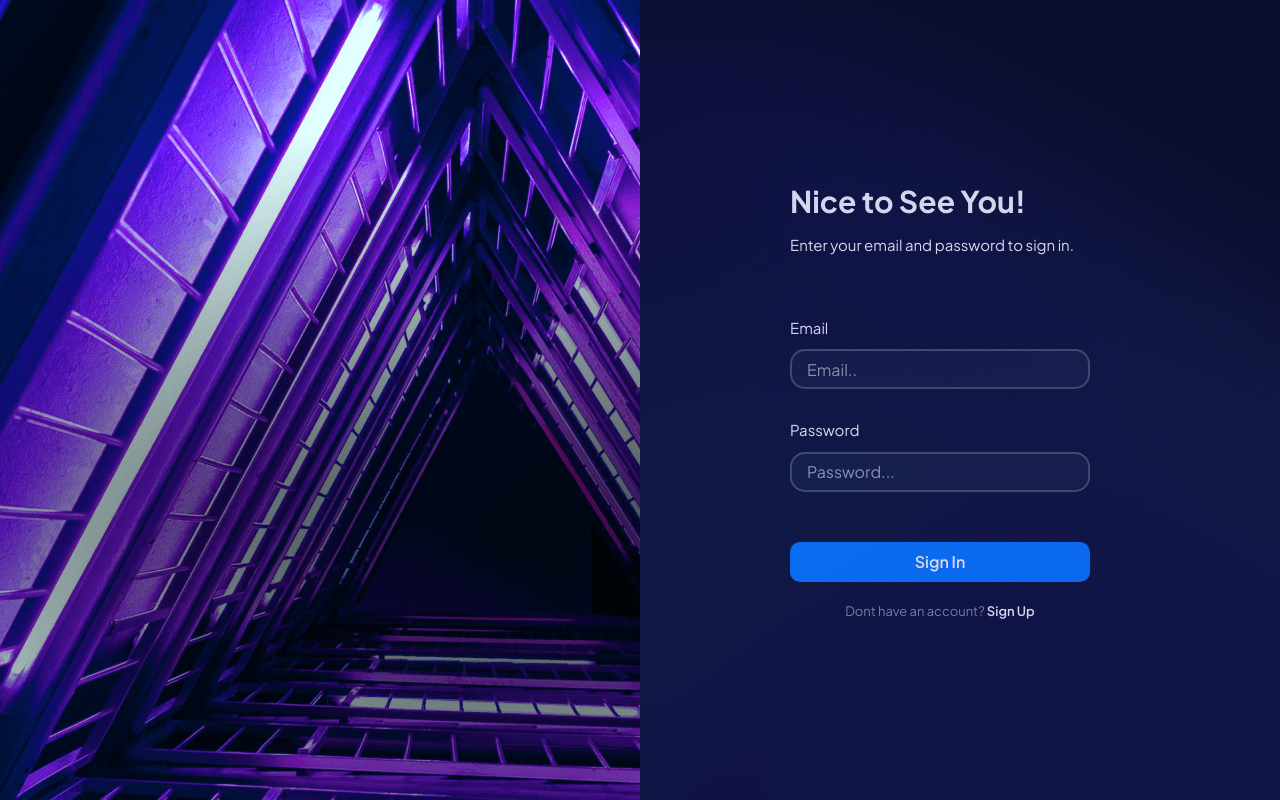
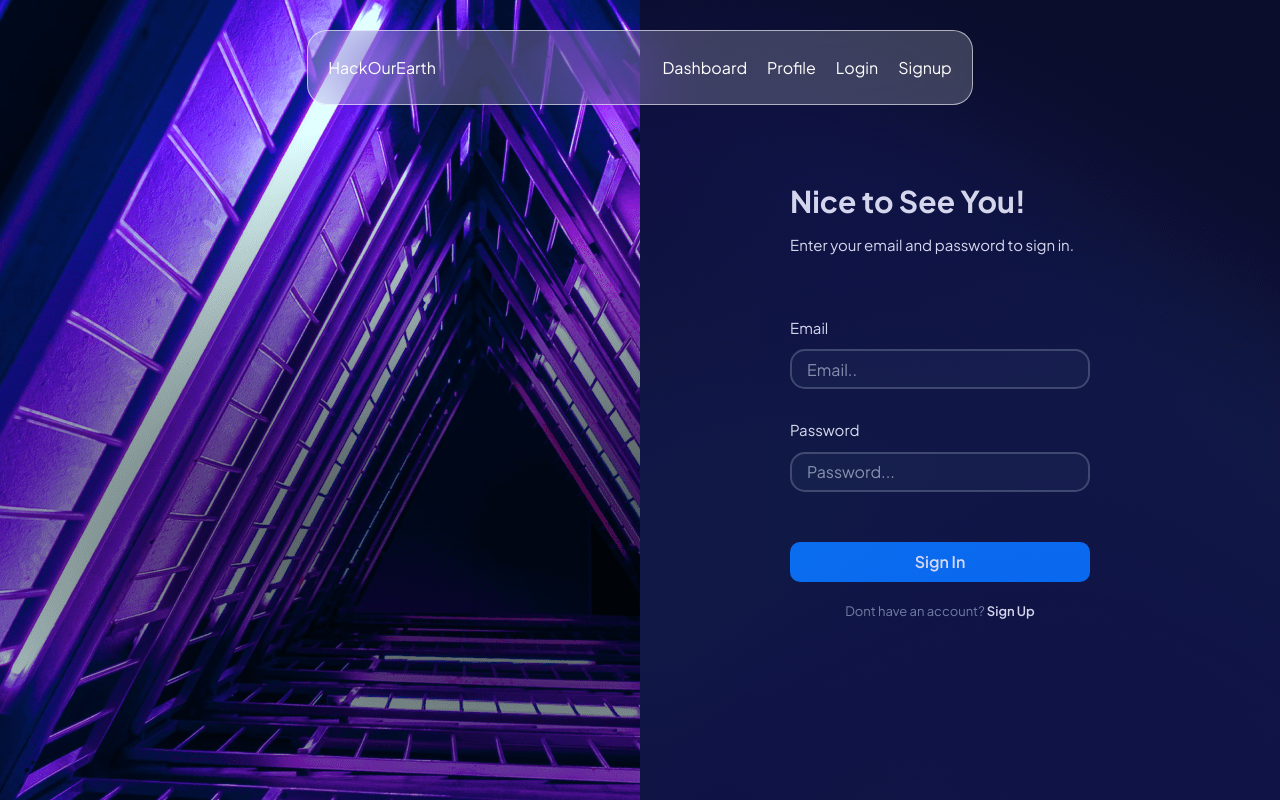
Before and after one commit to bajoriya-vaibhav/HackOurEarth, a React (Vite) app: page /login in a window 1280 px wide. Built offline with nearby package versions, Linux system fonts and the light colour scheme.

Commit message:
Completed login and signup

```diff
--- /dev/null
+++ b/src/components/FloatingNav.css
@@ -0,0 +1,42 @@
+.fl-nav-container{
+    top: 30px;
+    left: 24%;
+    position: absolute;
+    border: 1px solid rgb(255, 255, 255, 0.6);
+    width: 52%;
+    height: 75px;
+    border-radius: 20px;
+    background-color: rgb(255, 255, 255, 0.2);
+    backdrop-filter: blur(40px);
+    color: white;
+    display: flex;
+    align-items: center;
+    justify-content: center;
+    font-family: 'Plus Jakarta Sans', sans-serif;
+    z-index: 8;
+}
+li{
+    list-style: none;
+}
+.fl-nav-heading{
+    align-items: center;
+    justify-content: flex-start;
+    width: 20%;
+    padding: 20px;
+}
+.nav-list{
+    width: 80%;
+    align-items: center;
+    justify-content: center;
+}
+.nav-list ul{
+    display: flex;
+    gap: 20px;
+    justify-content: flex-end;
+    align-items: center;
+    padding: 20px;
+    color: white;
+}
+a:hover{
+    cursor: pointer;
+}
--- /dev/null
+++ b/src/components/FloatingNav.jsx
@@ -0,0 +1,21 @@
+import React from 'react'
+import './FloatingNav.css'
+import { Link } from 'react-router-dom'
+
+const FloatingNav = () => {
+  return (
+    <div className='fl-nav-container'>
+        <div className="fl-nav-heading"><h1> <Link to='/'>HackOurEarth</Link></h1></div>
+        <div className='nav-list'>
+            <ul>
+            <li><Link to='/dashboard'>Dashboard</Link></li>
+            <li><Link to='/profile'>Profile</Link></li>
+            <li><Link to='/login'>Login</Link></li>
+            <li><Link to='/signup'>Signup</Link></li>
+        </ul>
+        </div>
+    </div>
+  )
+}
+
+export default FloatingNav
--- a/src/pages/Login.jsx
+++ b/src/pages/Login.jsx
@@ -2,10 +2,12 @@ import React from 'react'
 import './Login.css'
 import { Link } from 'react-router-dom'
 import Signup from './Signup'
+import FloatingNav from '../components/FloatingNav'
 
 const Login = () => {
   return (
     <div className='login'>
+      <FloatingNav/>
       <div className='login-image'>
       </div>
       <div className='login-text'>
--- a/src/pages/Signup.jsx
+++ b/src/pages/Signup.jsx
@@ -2,10 +2,12 @@ import React from 'react'
 import './Signup.css'
 import { Link } from 'react-router-dom'
 import Login from './Login'
+import FloatingNav from '../components/FloatingNav'
 
 const Signup = () => {
   return (
     <div className='signup'>
+      <FloatingNav/>
       <div className='signup-image'>
       </div>
       <div className='signup-text'>
```
